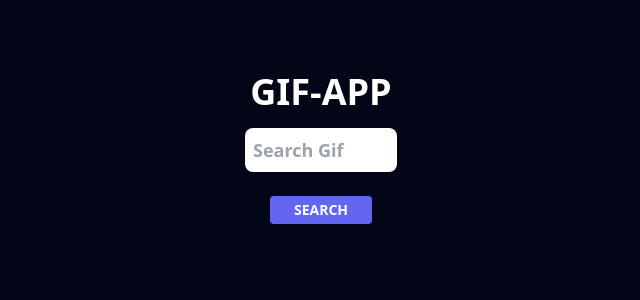
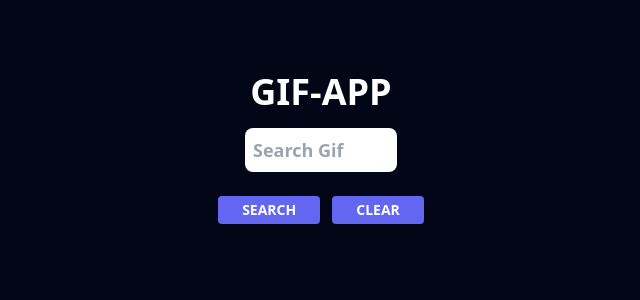
Before and after one commit to Luis-Almenarez/React-Exercises, a React (Vite) app in the folder 02-GifApp/: page / in a window 1280 px wide. Shown: the top 300 px of the page, without its empty margins (319-959 px from the left). Built offline with nearby package versions, Linux system fonts and the light colour scheme.

Commit message:
Add button clear

```diff
--- a/02-GifApp/src/Components/AddCategory.jsx
+++ b/02-GifApp/src/Components/AddCategory.jsx
@@ -1,7 +1,7 @@
 import { useState } from "react";
 import { Button } from "./Button";
 
-export const AddCategory = ({ onNewCategory }) => {
+export const AddCategory = ({ onNewCategory, clearCategory }) => {
   const [inputValue, setInputValue] = useState("");
 
   const onInputChange = ({ target }) => {
@@ -32,6 +32,7 @@ export const AddCategory = ({ onNewCategory }) => {
       </form>
       <div className="flex justify-center gap-3 m-2 p-2">
         <Button text="Search" onClick={onSubmit} />
+        <Button text="Clear" onClick={clearCategory} />
       </div>
     </>
   );
--- a/02-GifApp/src/GifApp.jsx
+++ b/02-GifApp/src/GifApp.jsx
@@ -8,12 +8,19 @@ export const GifApp = () => {
     if (categories.includes(newCategory)) return;
     setCategories([newCategory, ...categories]);
   };
+
+  const clearCategory = () => {
+    setCategories([""]);
+  };
+
   return (
     <>
       <h1 className="text-center text-4xl font-bold m-2">Gif-App</h1>
+
       <AddCategory
         onNewCategory={onAddCategory}
         setCategories={setCategories}
+        clearCategory={clearCategory}
       />
 
       {categories.map((category) => (
```
